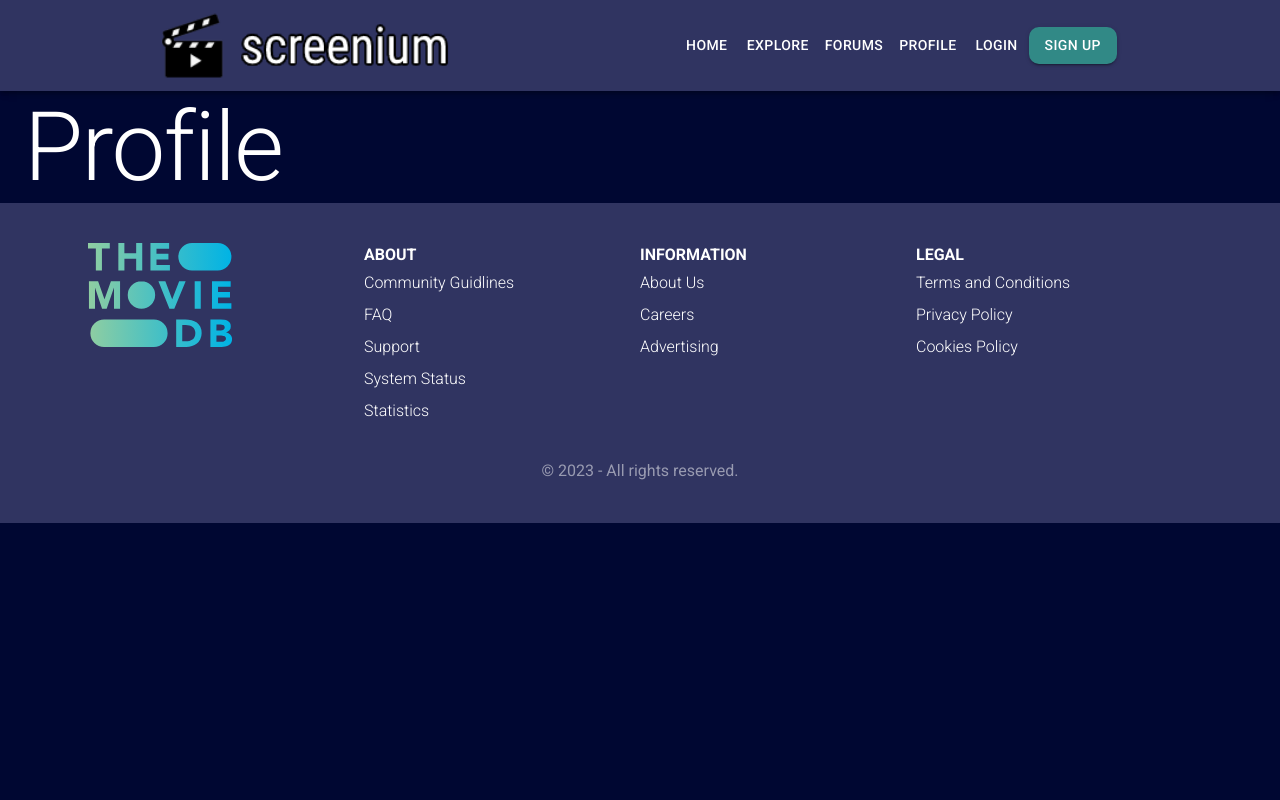
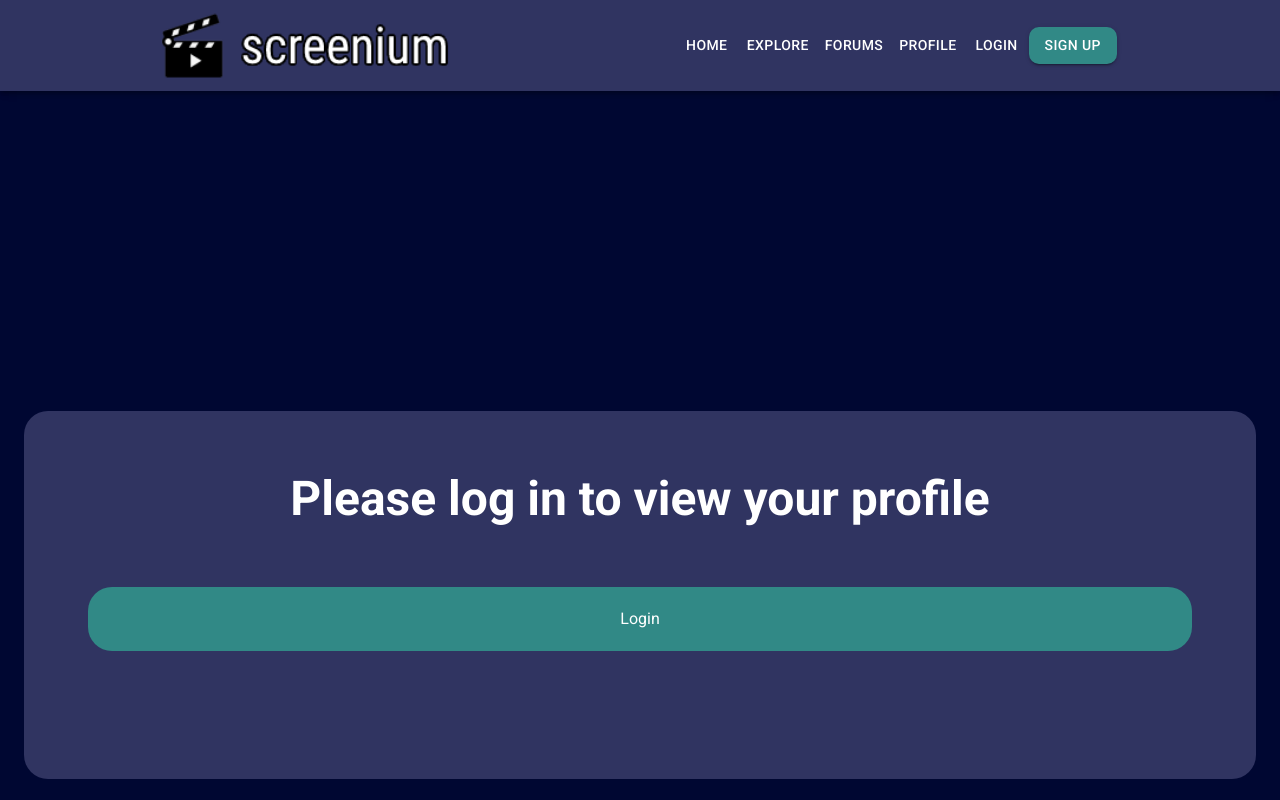
Before and after one commit to humaiyun/screenium, a React (Create React App) app in the folder client/: page /profile in a window 1280 px wide. Shown: the top 800 px of the page. Built offline with nearby package versions, Linux system fonts and the light colour scheme; no server answers; the HTML template or start-up script is replaced by a standard one.

Commit message:
complete most of profile page component

```diff
--- a/client/src/components/Profile/Profile.js
+++ b/client/src/components/Profile/Profile.js
@@ -1,9 +1,89 @@
-import React from "react";
-import { Typography } from "@mui/material";
+import React, { useEffect, useState } from "react";
+import { useLocation, useNavigate } from "react-router-dom";
 
 const Profile = () => {
-  // TODO: Add conditional rendering if user is NOT logged in, then display an error component
-  return <Typography variant="h1">Profile</Typography>;
+  const [user, setUser] = useState(JSON.parse(localStorage.getItem("profile")));
+  const [userType, setUserType] = useState("user");
+
+  const [isLoggedIn, setIsLoggedIn] = useState(false);
+
+  const location = useLocation();
+  const navigate = useNavigate();
+
+  useEffect(() => {
+    setUserType(user?.userType);
+    if (user && user?.token) {
+      setIsLoggedIn(true);
+    }
+  }, []);
+
+  return (
+    <div>
+      {!isLoggedIn ? (
+        <div className="bg-[#303461] p-16 my-80 rounded-3xl">
+          <h1 className="text-center text-5xl font-bold">
+            Please log in to view your profile
+          </h1>
+          <button
+            onClick={() => navigate("/login")}
+            className="my-16 w-full p-5 bg-main-primary rounded-3xl hover:scale-105 active:scale-95 transition duration-300"
+          >
+            Login
+          </button>
+        </div>
+      ) : (
+        <div className="p-10 bg-[#303461] m-16 mx-32 rounded-3xl justify-center items-center">
+          <div className="flex-row">
+            <h1 className="text-6xl font-bold mb-10 text-center">
+              {user?.existingUser?.username}
+            </h1>
+            <div>
+              <img
+                className="rounded-full pointer-events-none border-2 border-black mx-auto"
+                src={user?.existingUser?.profile_picture}
+                alt={`${user?.username}'s pfp`}
+                height="200"
+                width="200"
+              />
+            </div>
+            <div className="grid grid-cols-5 gap-10">
+              <div className="bg-main-background p-10 mt-8 rounded-3xl col-span-2">
+                <h2 className="text-4xl mb-3 underline underline-offset-4">
+                  About Me
+                </h2>
+                <h1 className="text-xl mb-8">
+                  <strong>Member Since:</strong>{" "}
+                  {new Date(
+                    `${user?.existingUser?.createdAt}`
+                  )?.toLocaleString()}
+                </h1>
+                <h1 className="text-xl mb-8">
+                  <strong>Name:</strong> {user?.existingUser?.firstName} &nbsp;
+                  {user?.existingUser?.lastName}
+                </h1>
+                <h1 className="text-xl mb-8">
+                  <strong>Email:</strong> {user?.existingUser?.email}
+                </h1>
+                <h1 className="text-xl mb-8">
+                  <strong>Gender:</strong> {user?.existingUser?.gender}
+                </h1>
+                <h1 className="mb-3">
+                  <strong className="text-xl">Biography:</strong>
+                  <span className="text-lg">
+                    &nbsp;{user?.existingUser?.biography}
+                  </span>
+                </h1>
+                <button className="w-full py-3 px-5 mt-5 bg-main-primary rounded-xl hover:scale-105 active:scale-95 transition duration-300 text-3xl font-bold">
+                  Edit Profile
+                </button>
+              </div>
+              <div className="bg-main-background p-10 mt-8 rounded-3xl col-span-3"></div>
+            </div>
+          </div>
+        </div>
+      )}
+    </div>
+  );
 };
 
 export default Profile;
```
